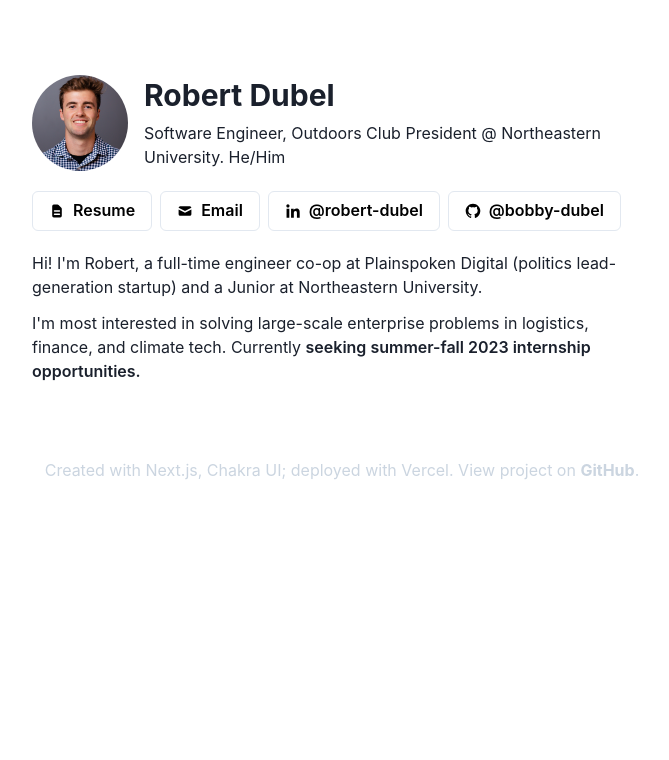
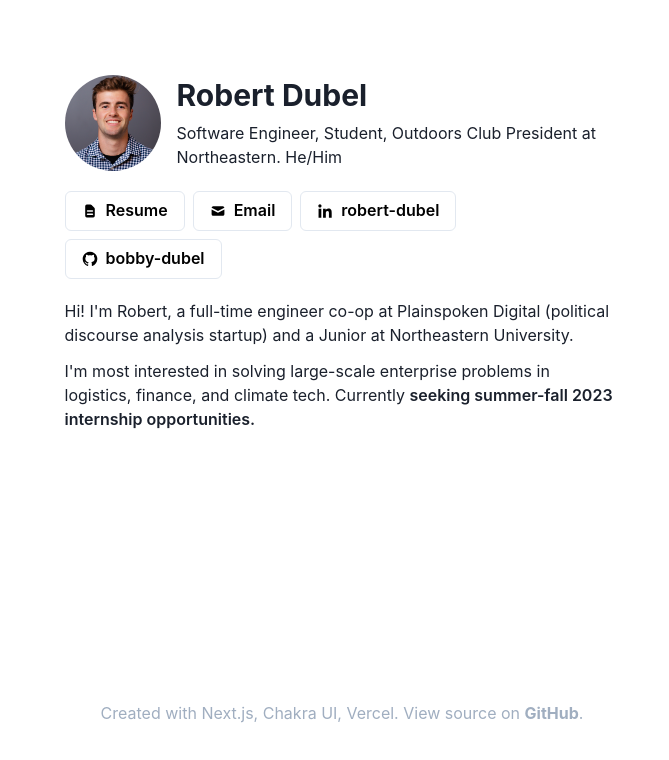
Before and after one commit to dubelr/personal-site, a Next.js app: page / in a window 1280 px wide. Shown: the top 760 px of the page, without its empty margins (298-967 px from the left). Built offline with nearby package versions, Linux system fonts and the light colour scheme.

Commit message:
spacing fixed

```diff
--- a/pages/index.js
+++ b/pages/index.js
@@ -21,7 +21,7 @@ export default function Home() {
       text: "Resume",
       icon: HiDocumentText,
       path: "resume.pdf",
-      color: "orange",
+      color: "blue",
     },
     {
       text: "Email",
@@ -30,16 +30,16 @@ export default function Home() {
       color: "green",
     },
     {
-      text: "@robert-dubel",
+      text: "robert-dubel",
       icon: GrLinkedinOption,
       path: "https://www.linkedin.com/in/robert-dubel/",
       color: "linkedin",
     },
     {
-      text: "@bobby-dubel",
+      text: "bobby-dubel",
       icon: GrGithub,
       path: "https://github.com/bobby-dubel",
-      color: "teal",
+      color: "gray",
     },
   ];
   let personalSiteProjectURL = "https://github.com/bobby-dubel/personal-site"
@@ -50,29 +50,28 @@ export default function Home() {
         <meta name="description" content="Robert Dubel's personal website" />
         <link rel="icon" href="/favicon.png" />
       </Head>
-      <Center py="75px" px="25px">
-        <Flex w="620px" direction="column">
+      <Flex align="center" direction="column" h="100vh" w="100vw" py="75px" px="25px">
+        <Flex maxW="555px" direction="column">
           <HStack spacing={4}>
             <Avatar size="xl" src="/profile.jpg" />
             <VStack align="left">
               <Heading size="lg">{name}</Heading>
               <Text>
-                Software Engineer, Outdoors Club President @ Northeastern
-                University. He/Him
+                Software Engineer, Student, Outdoors Club President at Northeastern. He/Him
               </Text>
             </VStack>
           </HStack>
           <Wrap spacing={2} py={5}>
             {buttons.map((button) => (
               <Button
+                w="max-content"
                 variant="outline"
-                m="sm"
                 color="black"
                 _hover={{
                   bg: button.color + ".50",
                   color: button.color + ".700",
                   boxShadow: "md",
-                  borderColor: button.color + ".200",
+                  borderColor: button.color + ".500",
                   transition: "100ms linear"
                 }}
                 key={button.text}
@@ -85,7 +84,7 @@ export default function Home() {
           </Wrap>
           <Text align="left">
             Hi! {"I'm"} Robert, a full-time engineer co-op at
-            Plainspoken Digital (politics lead-generation startup) and a Junior at
+            Plainspoken Digital (political discourse analysis startup) and a Junior at
             Northeastern University.
           </Text>
           <Text as="span" align="left" pt={3}>
@@ -96,15 +95,14 @@ export default function Home() {
             </Text>
           </Text>
         </Flex>
-      </Center>
-      <footer px="25px">
-        <Center>
-          <Text color="gray.300">
-            Created with Next.js, Chakra UI; deployed with Vercel. View project on{" "}
+        <Spacer />
+        <Flex maxW="555px" direction="column">
+          <Text mt="75px" as="span" align="center" color="gray.400">
+            Created with Next.js, Chakra UI, Vercel. View source on{" "}
             <a href={personalSiteProjectURL}><b>GitHub</b></a>.
           </Text>
-        </Center>
-      </footer>
+        </Flex>
+      </Flex>
     </div>
   );
 }
```
